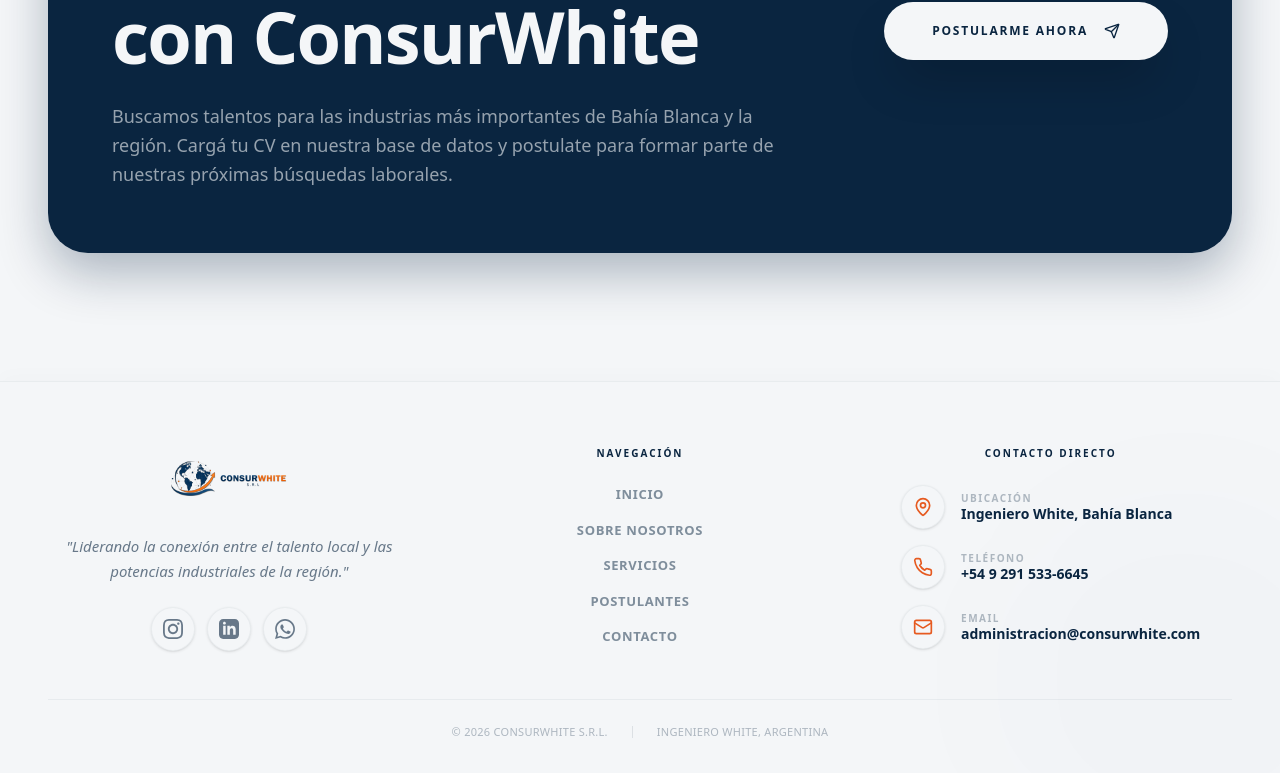
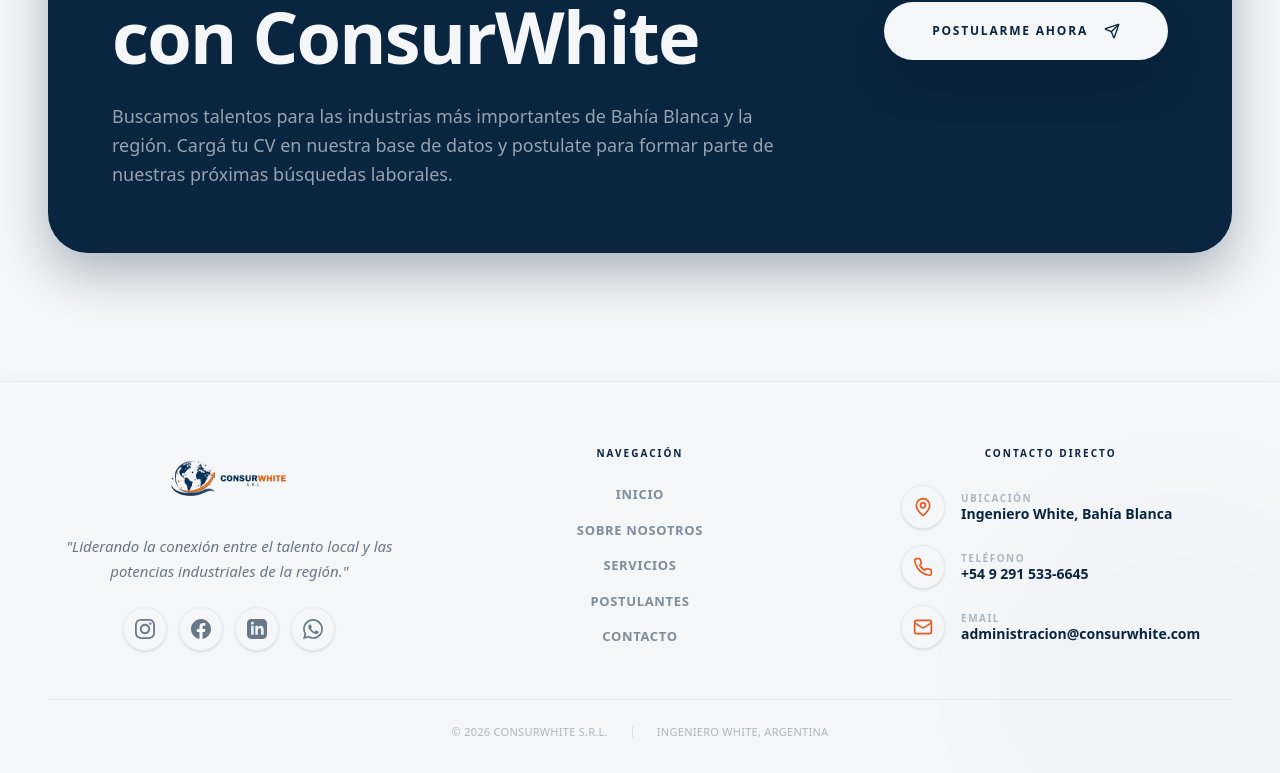
Before and after one commit to Santucho12/ConsurWhite, a Next.js app: page / in a window 1280 px wide. Shown: the part 8301-9074 px from the top of the page. Built offline with nearby package versions, Linux system fonts and the light colour scheme.

Commit message:
Add Instagram and Facebook social media links

```diff
--- a/src/components/layout/Footer.tsx
+++ b/src/components/layout/Footer.tsx
@@ -31,11 +31,21 @@
               {[
                 {
                   name: "Instagram",
-                  href: "#",
+                  href: "https://www.instagram.com/consurwhite?igsh=MXRvY3hyajE4bXluaw==",
                   hover: "hover:bg-[#E4405F]",
                   icon: (
                     <svg viewBox="0 0 24 24" className="w-5 h-5 fill-current">
                       <path d="M12 2.163c3.204 0 3.584.012 4.85.07 3.252.148 4.771 1.691 4.919 4.919.058 1.265.069 1.645.069 4.849 0 3.205-.012 3.584-.069 4.849-.149 3.225-1.664 4.771-4.919 4.919-1.266.058-1.644.07-4.85.07-3.204 0-3.584-.012-4.849-.07-3.26-.149-4.771-1.699-4.919-4.92-.058-1.265-.07-1.644-.07-4.849 0-3.204.013-3.583.07-4.849.149-3.227 1.664-4.771 4.919-4.919 1.266-.057 1.645-.069 4.849-.069zm0-2.163c-3.259 0-3.667.014-4.947.072-4.358.2-6.78 2.618-6.98 6.98-.059 1.281-.073 1.689-.073 4.948 0 3.259.014 3.668.072 4.948.2 4.358 2.618 6.78 6.98 6.98 1.281.058 1.689.072 4.948.072 3.259 0 3.668-.014 4.948-.072 4.354-.2 6.782-2.618 6.979-6.98.059-1.28.073-1.689.073-4.948 0-3.259-.014-3.667-.072-4.947-.196-4.354-2.617-6.78-6.979-6.98-1.281-.059-1.69-.073-4.949-.073zm0 5.838c-3.403 0-6.162 2.759-6.162 6.162s2.759 6.163 6.162 6.163 6.162-2.759 6.162-6.163c0-3.403-2.759-6.162-6.162-6.162zm0 10.162c-2.209 0-4-1.79-4-4 0-2.209 1.791-4 4-4s4 1.791 4 4c0 2.21-1.791 4-4 4zm6.406-11.845c-.796 0-1.441.645-1.441 1.44s.645 1.44 1.441 1.44c.795 0 1.439-.645 1.439-1.44s-.644-1.44-1.439-1.44z"/>
+                    </svg>
+                  )
+                },
+                {
+                  name: "Facebook",
+                  href: "https://www.facebook.com/share/1CrR9KvvU8/?mibextid=wwXIfr",
+                  hover: "hover:bg-[#1877F2]",
+                  icon: (
+                    <svg viewBox="0 0 24 24" className="w-5 h-5 fill-current">
+                      <path d="M24 12.073c0-6.627-5.373-12-12-12s-12 5.373-12 12c0 5.99 4.388 10.954 10.125 11.854v-8.385H7.078v-3.47h3.047V9.43c0-3.007 1.792-4.669 4.533-4.669 1.312 0 2.686.235 2.686.235v2.953H15.83c-1.491 0-1.956.925-1.956 1.874v2.25h3.328l-.532 3.47h-2.796v8.385C19.612 23.027 24 18.062 24 12.073z"/>
                     </svg>
                   )
                 },
```
